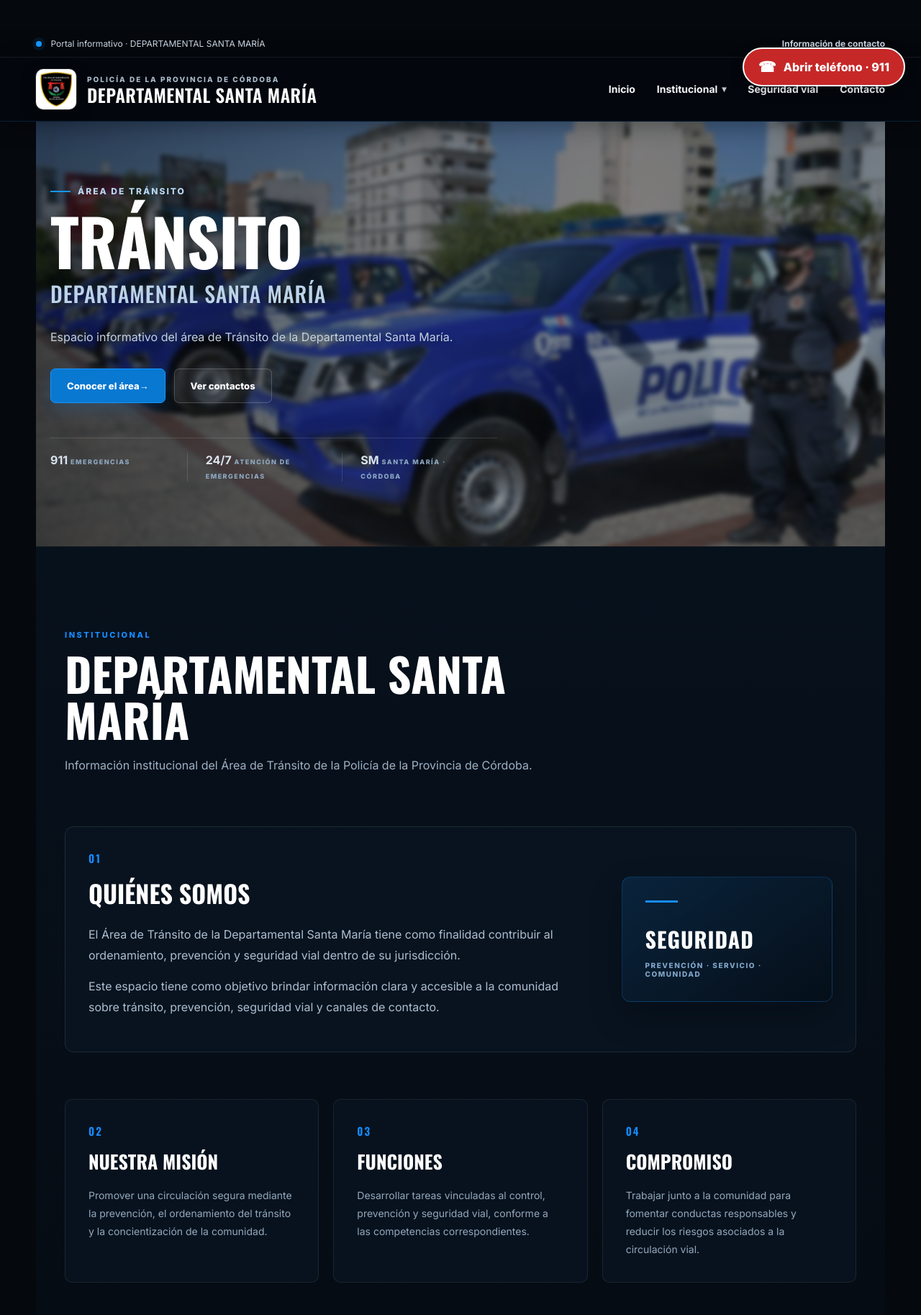
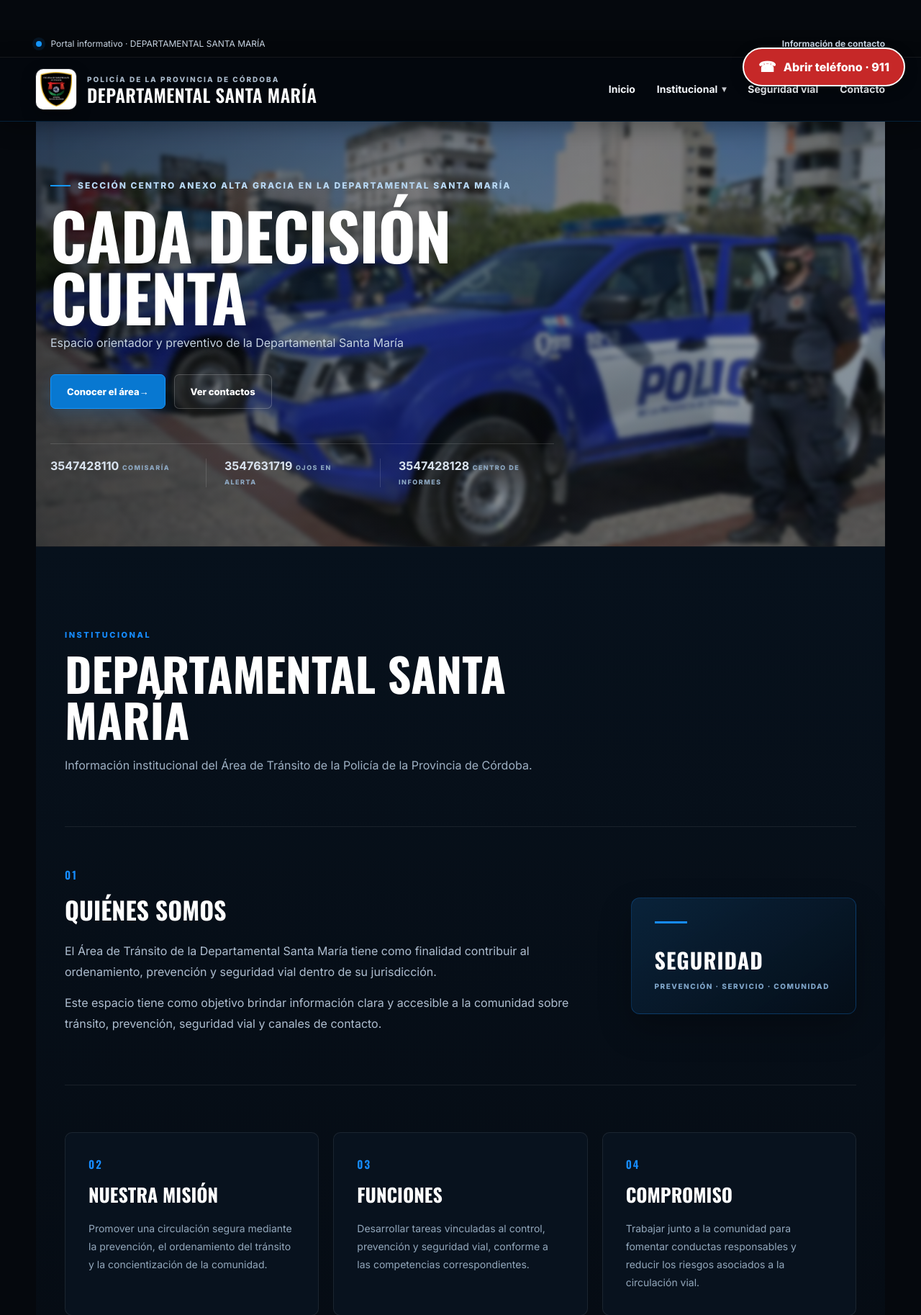
Before and after one commit to Dylanrossiperez/transito-departamental-santa-maria, a Flask app: page / in a window 1280 px wide. Shown: the part 658-2485 px from the top of the page at 72% size. Run offline with Flask 3, Linux system fonts and the light colour scheme; data comes from the database, SQL or seed files in the repository.

Commit message:
Update index.html

```diff
--- a/app/templates/index.html
+++ b/app/templates/index.html
@@ -38,7 +38,7 @@
 
     <meta
         name="description"
-        content="{{ c.subtitle }}"
+        content="Espacio orientador y preventivo de la Departamental Santa María"
     >
 
     <link
@@ -61,23 +61,6 @@
         rel="stylesheet"
         href="{{ url_for('static', filename='style.css') }}"
     >
-
-    <!-- Recuadro para la sección "Quiénes somos", a juego con las tarjetas institucionales -->
-    <style>
-        .institutional-section .institutional-main {
-            box-sizing: border-box;
-            padding: 32px;
-            background: #08131f;
-            border: 1px solid #1c2b3b;
-            border-radius: 12px;
-        }
-
-        @media (max-width: 768px) {
-            .institutional-section .institutional-main {
-                padding: 24px 20px;
-            }
-        }
-    </style>
 
     <!--
         =========================================================
@@ -465,24 +448,19 @@
 
                 <span></span>
 
-                ÁREA DE TRÁNSITO
+                SECCIÓN CENTRO ANEXO ALTA GRACIA EN LA DEPARTAMENTAL SANTA MARÍA
 
             </div>
 
 
             <h1>
-                {{ c.title }}
+                CADA DECISIÓN CUENTA
             </h1>
-
-
-            <h2 class="hero-subtitle">
-                {{ c.department }}
-            </h2>
 
 
             <p class="hero-text">
 
-                {{ c.hero_text }}
+                Espacio orientador y preventivo de la Departamental Santa María
 
             </p>
 
@@ -525,51 +503,24 @@
 
             <div class="hero-meta">
 
+                <div class="hero-meta-item">
+                    <strong>3547428110</strong>
+                    <span>COMISARÍA</span>
+                </div>
 
                 <div class="hero-meta-item">
-
-                    <strong>
-                        {{ c.emergency }}
-                    </strong>
-
-                    <span>
-                        EMERGENCIAS
-                    </span>
-
+                    <strong>3547631719</strong>
+                    <span>OJOS EN ALERTA</span>
                 </div>
 
-
                 <div class="hero-meta-item">
-
-                    <strong>
-                        24/7
-                    </strong>
-
-                    <span>
-                        ATENCIÓN DE EMERGENCIAS
-                    </span>
-
+                    <strong>3547428128</strong>
+                    <span>CENTRO DE INFORMES</span>
                 </div>
-
-
-                <div class="hero-meta-item">
-
-                    <strong>
-                        SM
-                    </strong>
-
-                    <span>
-                        SANTA MARÍA · CÓRDOBA
-                    </span>
-
-                </div>
-
 
             </div>
 
-
         </div>
-
 
     </div>
 
```
